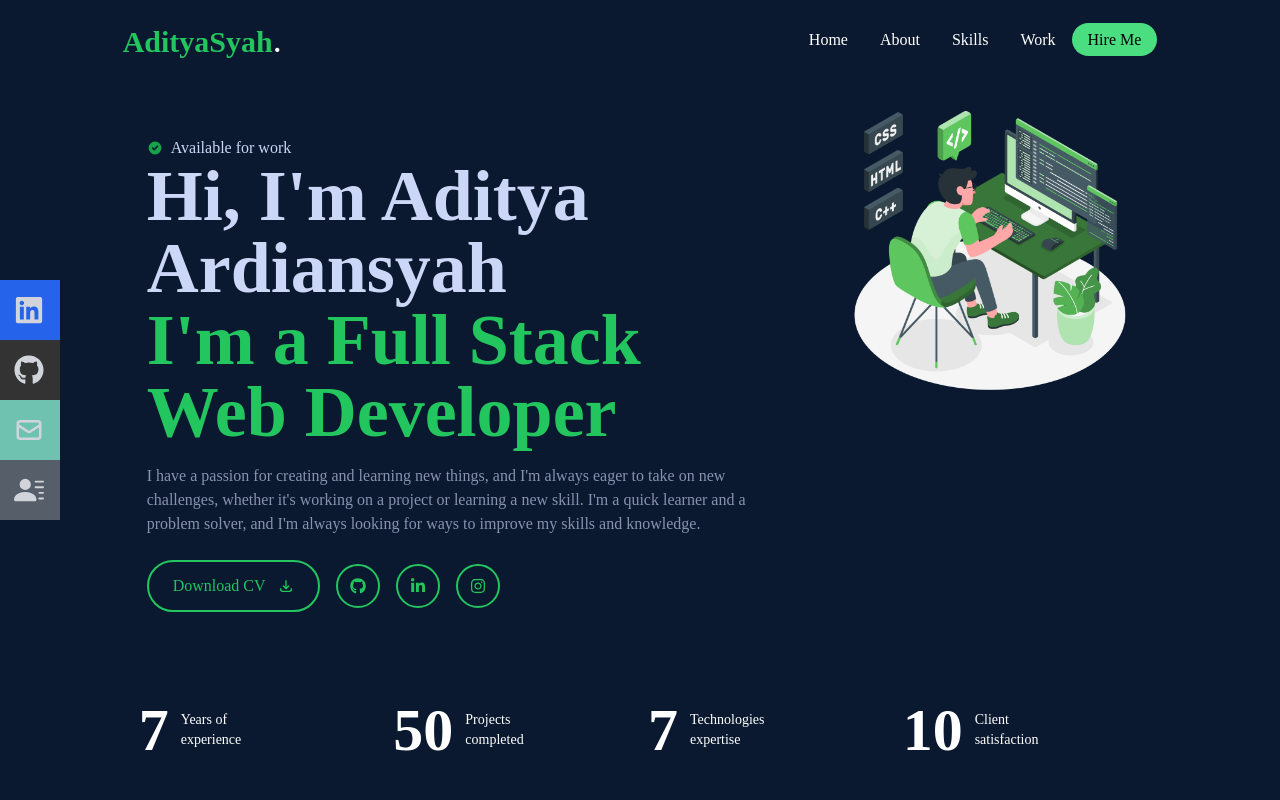
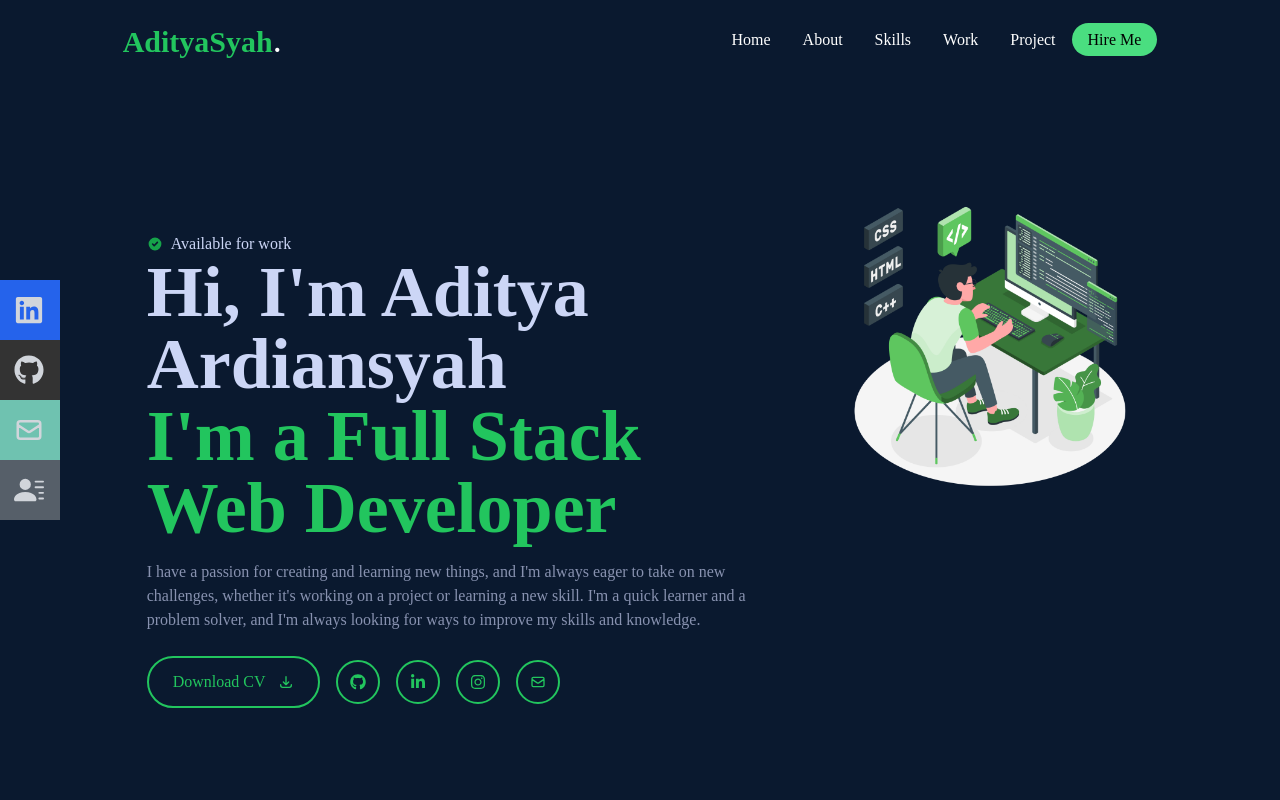
Before and after one commit to adityardiansyah/portofolio, a React (Create React App) app: page / in a window 1280 px wide. Shown: the top 800 px of the page. Built offline with nearby package versions, Linux system fonts and the light colour scheme.

Commit message:
Update link sosmed

```diff
--- a/src/components/Home.jsx
+++ b/src/components/Home.jsx
@@ -1,15 +1,23 @@
 import React from "react";
 import { HiOutlineDownload, HiCheckCircle } from "react-icons/hi";
 import { FaGithub, FaLinkedinIn, FaInstagram } from "react-icons/fa";
+import { HiOutlineMail } from "react-icons/hi";
 import Slide from "../assets/slide.png";
+import {
+  linkCv,
+  linkGit,
+  linkLinkedin,
+  linkEmail,
+  linkInstagram,
+} from "../constants";
 
 const Home = () => {
   return (
     <div name="home" className="w-full h-auto bg-[#0a192f]">
       {/* Container */}
       <div className="w-full sm:w-10/12 mx-auto px-8 flex flex-col justify-center h-full">
-        <div className="grid grid-cols-1 items-start lg:grid-cols-3 lg:gap-12 gap-y-8 mt-24">
-          <div className="order-2 lg:col-span-2 lg:order-1 flex flex-col items-start justify-center p-2 mb:pb-20 md:pb-10 lg:pt-10">
+        <div className="grid grid-cols-1 items-start lg:grid-cols-3 lg:gap-12 gap-y-8 mt-32 md:mt-48">
+          <div className="order-1 lg:col-span-2 lg:order-1 flex flex-col items-start justify-center p-2 mb:pb-20 md:pb-10 lg:pt-10">
             <p className="flex items-center">
               <HiCheckCircle className="mr-2 text-green-600" />
               <span className="text-[#ccd6f6]">Available for work</span>
@@ -28,15 +36,18 @@ const Home = () => {
               knowledge.
             </p>
             <div className="flex flex-wrap justify-center items-center">
-              <button className="text-green-500 rounded-full group border-2 border-green-500 px-6 py-3 my-2 sm:mr-4 flex items-center hover:bg-green-600 hover:border-green-600 hover:text-white">
+              <a
+                href={linkCv}
+                className="text-green-500 rounded-full group border-2 border-green-500 px-6 py-3 my-2 sm:mr-4 flex items-center hover:bg-green-600 hover:border-green-600 hover:text-white"
+              >
                 Download CV
                 <span className="group-hover:animate-bounce duration-300">
                   <HiOutlineDownload className="ml-3" />
                 </span>
-              </button>
+              </a>
               <div className="flex xs:mt-4">
                 <a
-                  href="http://github.com/AdityaArdiansyah"
+                  href={linkGit}
                   alt="Github"
                   className="border-2 border-green-500 rounded-full"
                 >
@@ -45,8 +56,8 @@ const Home = () => {
                   </span>
                 </a>
                 <a
-                  href="http://github.com/AdityaArdiansyah"
-                  alt="Github"
+                  href={linkLinkedin}
+                  alt="LinkedIn"
                   className="ml-4 border-2 border-green-500 rounded-full"
                 >
                   <span className="group-hover:scale-100 duration-300">
@@ -54,19 +65,28 @@ const Home = () => {
                   </span>
                 </a>
                 <a
-                  href="http://github.com/AdityaArdiansyah"
-                  alt="Github"
+                  href={linkInstagram}
+                  alt="Instagram"
                   className="ml-4 border-2 border-green-500 rounded-full"
                 >
                   <span className="group-hover:scale-100 duration-300">
                     <FaInstagram className=" m-3 text-green-500" />
                   </span>
                 </a>
+                <a
+                  href={linkEmail}
+                  alt="Email"
+                  className="ml-4 border-2 border-green-500 rounded-full"
+                >
+                  <span className="group-hover:scale-100 duration-300">
+                    <HiOutlineMail className=" m-3 text-green-500" />
+                  </span>
+                </a>
               </div>
             </div>
           </div>
-          <div className="order-1 lg:order-2">
-            <img src={Slide} alt="" />
+          <div className="order-2 lg:order-2">
+            <img src={Slide} alt="" className="hidden md:flex" />
           </div>
         </div>
 
--- a/src/components/Navbar.jsx
+++ b/src/components/Navbar.jsx
@@ -3,6 +3,7 @@ import { FaBars, FaTimes, FaGithub, FaLinkedin } from "react-icons/fa";
 import { HiOutlineMail } from "react-icons/hi";
 import { BsFillPersonLinesFill } from "react-icons/bs";
 import { Link } from "react-scroll";
+import { linkCv, linkGit, linkLinkedin, linkEmail } from "../constants";
 
 const Navbar = () => {
   const [nav, setNav] = useState(false);
@@ -47,10 +48,17 @@ const Navbar = () => {
                 </span>
               </Link>
             </li>
+            <li className="text-white hover:text-green-400">
+              <Link to="project" smooth={true} duration={500}>
+                <span className="hover:border-green-400 hover:border-b-2 py-1">
+                  Project
+                </span>
+              </Link>
+            </li>
           </ul>
           <div>
             <a
-              href=""
+              href={linkEmail}
               className=" bg-green-400 px-4 py-2 rounded-full border-1 border-green-300"
             >
               Hire Me
@@ -103,7 +111,7 @@ const Navbar = () => {
           <ul>
             <li className="w-[160px] h-[60px] flex justify-between items-center ml-[-100px] hover:ml-[-10px] duration-300 bg-blue-600">
               <a
-                href="/"
+                href={linkLinkedin}
                 className="flex justify-between items-center w-full text-gray-300"
               >
                 LinkedIn <FaLinkedin size={30} />
@@ -111,7 +119,7 @@ const Navbar = () => {
             </li>
             <li className="w-[160px] h-[60px] flex justify-between items-center ml-[-100px] hover:ml-[-10px] duration-300 bg-[#333333]">
               <a
-                href="/"
+                href={linkGit}
                 className="flex justify-between items-center w-full text-gray-300"
               >
                 Github <FaGithub size={30} />
@@ -119,7 +127,7 @@ const Navbar = () => {
             </li>
             <li className="w-[160px] h-[60px] flex justify-between items-center ml-[-100px] hover:ml-[-10px] duration-300 bg-[#6fc2b0]">
               <a
-                href="/"
+                href={linkEmail}
                 className="flex justify-between items-center w-full text-gray-300"
               >
                 Email <HiOutlineMail size={30} />
@@ -127,7 +135,7 @@ const Navbar = () => {
             </li>
             <li className="w-[160px] h-[60px] flex justify-between items-center ml-[-100px] hover:ml-[-10px] duration-300 bg-[#565f69]">
               <a
-                href="/"
+                href={linkCv}
                 className="flex justify-between items-center w-full text-gray-300"
               >
                 Resume <BsFillPersonLinesFill size={30} />
--- a/src/components/Project.jsx
+++ b/src/components/Project.jsx
@@ -4,7 +4,7 @@ import { projects } from "../constants";
 const Work = () => {
   return (
     <div
-      name="work"
+      name="project"
       className="w-full md:h-auto text-gray-300 bg-[#0a192f] md:pt-24"
     >
       <div className="w-full sm:w-10/12 mx-auto p-4 flex flex-col justify-center h-full">
--- a/src/constants/index.js
+++ b/src/constants/index.js
@@ -7,6 +7,11 @@ import booko from '../assets/projects/booko.png'
 import tamia from '../assets/projects/tamia.png'
 import webUnivPancasila from '../assets/projects/univpancasila.png'
 
+const linkCv = 'https://drive.google.com/file/d/1AW3ggLDnUodqK9NsBuHU8dLAqbTCBi7-/view?usp=sharing';
+const linkGit = 'https://github.com/adityardiansyah';
+const linkLinkedin = 'https://www.linkedin.com/in/aditya-ardiansyah/';
+const linkEmail = 'mailto:adityasyah.mail@gmail.com';
+const linkInstagram = 'https://www.instagram.com/adityasyahcom/';
 
 const workExperience = [
     {
@@ -117,4 +122,4 @@ const projects = [
     },
 ]
 
-export { workExperience, projects }
+export { workExperience, projects, linkCv, linkGit, linkLinkedin, linkEmail, linkInstagram }
```
